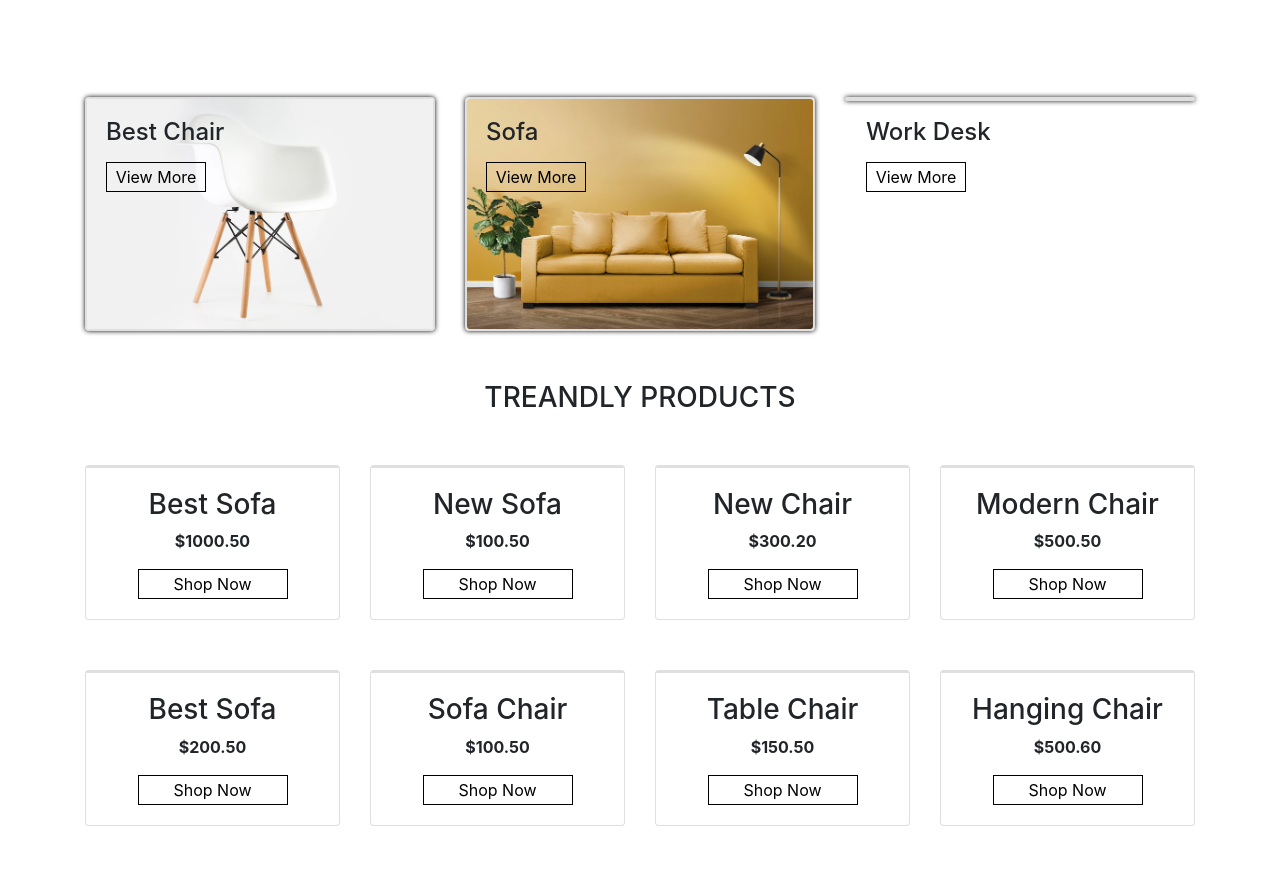
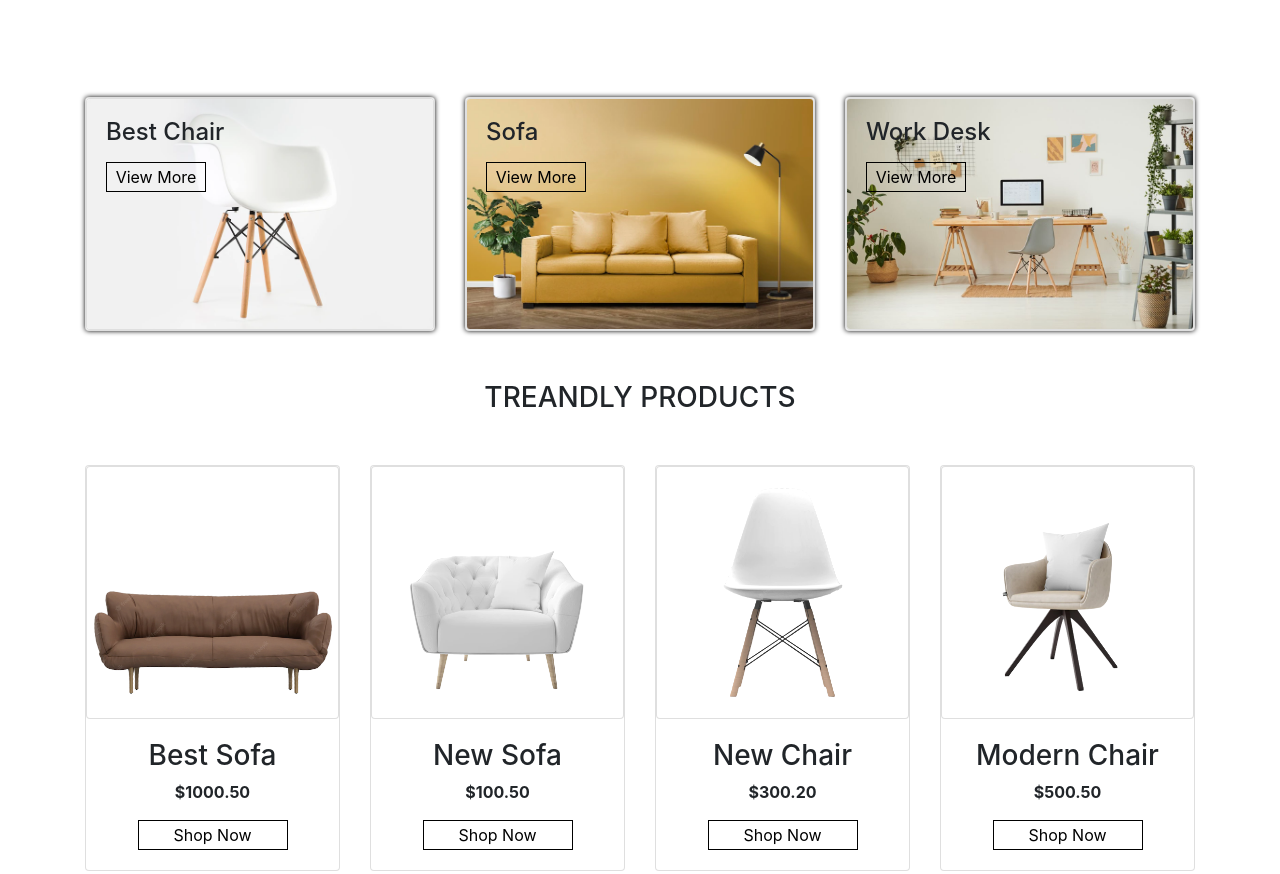
Before and after one commit to Nurfadhlan/Nurfadhldfvdfan.github.io, a plain HTML site: page index.html in a window 1280 px wide. Shown: the part 1229-2103 px from the top of the page. Drawn offline with nearby package versions, Linux system fonts and the light colour scheme; files whose address does not match are found by name.

Commit message:
Update index.html

```diff
--- a/index.html
+++ b/index.html
@@ -47,7 +47,7 @@
            <div class="container">
             <!-- Toggler/collapsibe Button -->
             <button class="navbar-toggler" type="button" data-toggle="collapse" data-target="#collapsibleNavbar">
-              <span><i><img src="./image/menu.png" alt="" width="30px"></i></span>
+              <span><i><img src="menu.png" alt="" width="30px"></i></span>
             </button>
 
             <!-- Navbar links -->
@@ -151,7 +151,7 @@
             </div>
             <div class="col-md-4 py-3 py-md-0">
                 <div class="card" id="tpc">
-                    <img src="./image/work desk.png" alt="" class="card image-top">
+                    <img src="work desk.png" alt="" class="card image-top">
                     <div class="card-img-overlay">
                         <h4 class="card-titel">Work Desk</h4>
                         <p class="card-text"></p>
@@ -169,7 +169,7 @@
         <div class="row" style="margin-top: 50px;">
             <div class="col-md-3 py-3 py-md-0">
                 <div class="card" id="c">
-                    <img src="./image/card1.png" alt="" class="card image-top">
+                    <img src="card1.png" alt="" class="card image-top">
                     <div class="card-body">
                         <h3 class="card-titel text-center">Best Sofa</h3>
                         <p class="card-text text-center">$1000.50</p>
@@ -179,7 +179,7 @@
             </div>
             <div class="col-md-3 py-3 py-md-0">
                 <div class="card" id="c">
-                    <img src="./image/card2.png" alt="" class="card image-top">
+                    <img src="card2.png" alt="" class="card image-top">
                     <div class="card-body">
                         <h3 class="card-titel text-center">New Sofa</h3>
                         <p class="card-text text-center">$100.50</p>
@@ -189,7 +189,7 @@
             </div>
             <div class="col-md-3 py-3 py-md-0">
                 <div class="card" id="c">
-                    <img src="./image/card3.png" alt="" class="card image-top">
+                    <img src="card3.png" alt="" class="card image-top">
                     <div class="card-body">
                         <h3 class="card-titel text-center">New Chair</h3>
                         <p class="card-text text-center">$300.20</p>
@@ -199,7 +199,7 @@
             </div>
             <div class="col-md-3 py-3 py-md-0">
                 <div class="card" id="c">
-                    <img src="./image/card4.png" alt="" class="card image-top">
+                    <img src="card4.png" alt="" class="card image-top">
                     <div class="card-body">
                         <h3 class="card-titel text-center">Modern Chair</h3>
                         <p class="card-text text-center">$500.50</p>
@@ -214,7 +214,7 @@
         <div class="row" style="margin-top: 50px;">
             <div class="col-md-3 py-3 py-md-0">
                 <div class="card" id="c">
-                    <img src="./image/card5.png" alt="" class="card image-top">
+                    <img src="card5.png" alt="" class="card image-top">
                     <div class="card-body">
                         <h3 class="card-titel text-center">Best Sofa</h3>
                         <p class="card-text text-center">$200.50</p>
@@ -224,7 +224,7 @@
             </div>
             <div class="col-md-3 py-3 py-md-0">
                 <div class="card" id="c">
-                    <img src="./image/card6.png" alt="" class="card image-top">
+                    <img src="card6.png" alt="" class="card image-top">
                     <div class="card-body">
                         <h3 class="card-titel text-center">Sofa Chair</h3>
                         <p class="card-text text-center">$100.50</p>
@@ -234,7 +234,7 @@
             </div>
             <div class="col-md-3 py-3 py-md-0">
                 <div class="card" id="c">
-                    <img src="./image/card1.png" alt="" class="card image-top">
+                    <img src="card1.png" alt="" class="card image-top">
                     <div class="card-body">
                         <h3 class="card-titel text-center">Table Chair</h3>
                         <p class="card-text text-center">$150.50</p>
@@ -244,7 +244,7 @@
             </div>
             <div class="col-md-3 py-3 py-md-0">
                 <div class="card" id="c">
-                    <img src="./image/card1.png" alt="" class="card image-top">
+                    <img src="card1.png" alt="" class="card image-top">
                     <div class="card-body">
                         <h3 class="card-titel text-center">Hanging Chair</h3>
                         <p class="card-text text-center">$500.60</p>
@@ -262,7 +262,7 @@
         <div class="row" style="margin-top: 50px;">
             <div class="col-md-6 py-3 py-md-0">
                 <div class="card">
-                    <img src="./image/about.png" alt="">
+                    <img src="about.png" alt="">
                 </div>
             </div>
             <div class="col-md-6 py-3 py-md-0">
```
